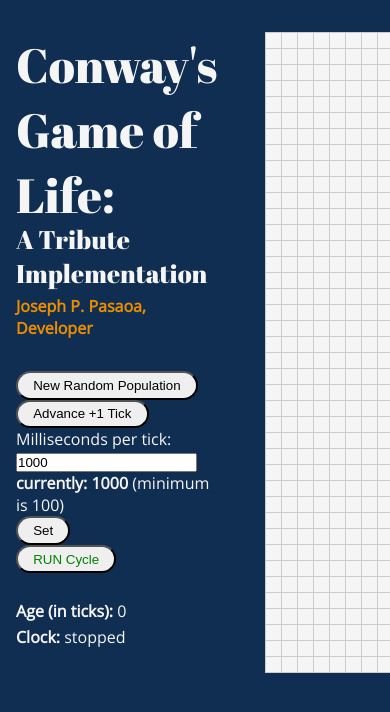
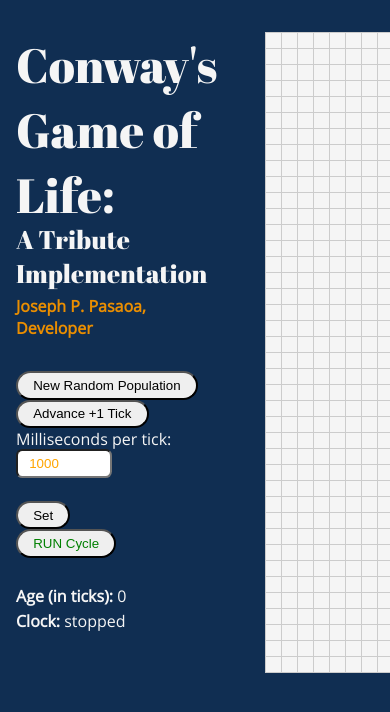
Before and after one commit to joseph-p-pasaoa/conways-game-of-life--react-ts, a React (Create React App) app: page / in a window 390 px wide. Shown: the top 712 px of the page. Built offline with nearby package versions, Linux system fonts and the light colour scheme.

Commit message:
style responsive interval input sys

```diff
--- a/src/App.scss
+++ b/src/App.scss
@@ -168,12 +168,27 @@ button {
     }
 }
 
-.textinput--tickinterval {
+.tickinterval__textinput {
     position: relative;
     top: -1px;
     width: 6rem;
     padding: .3rem .7rem;
     border-radius: .4rem;
+
+    &.highlight {
+        color: orange;
+    }
+}
+
+.tickinterval__msg {
+    opacity: 0;
+    transition: opacity .5s ease-out;
+
+    b {
+        color: orange;
+    }
+
+    &.show { opacity: 1; }
 }
 
 .matrix {
@@ -207,7 +222,7 @@ button {
         width: 100%;
         height: 100%;
 
-        transition: background-color .5s ease-out, outline .5s ease-out;
+        // transition: background-color .5s ease-out, outline .5s ease-out;
     }
 
     &:hover::after {
```
